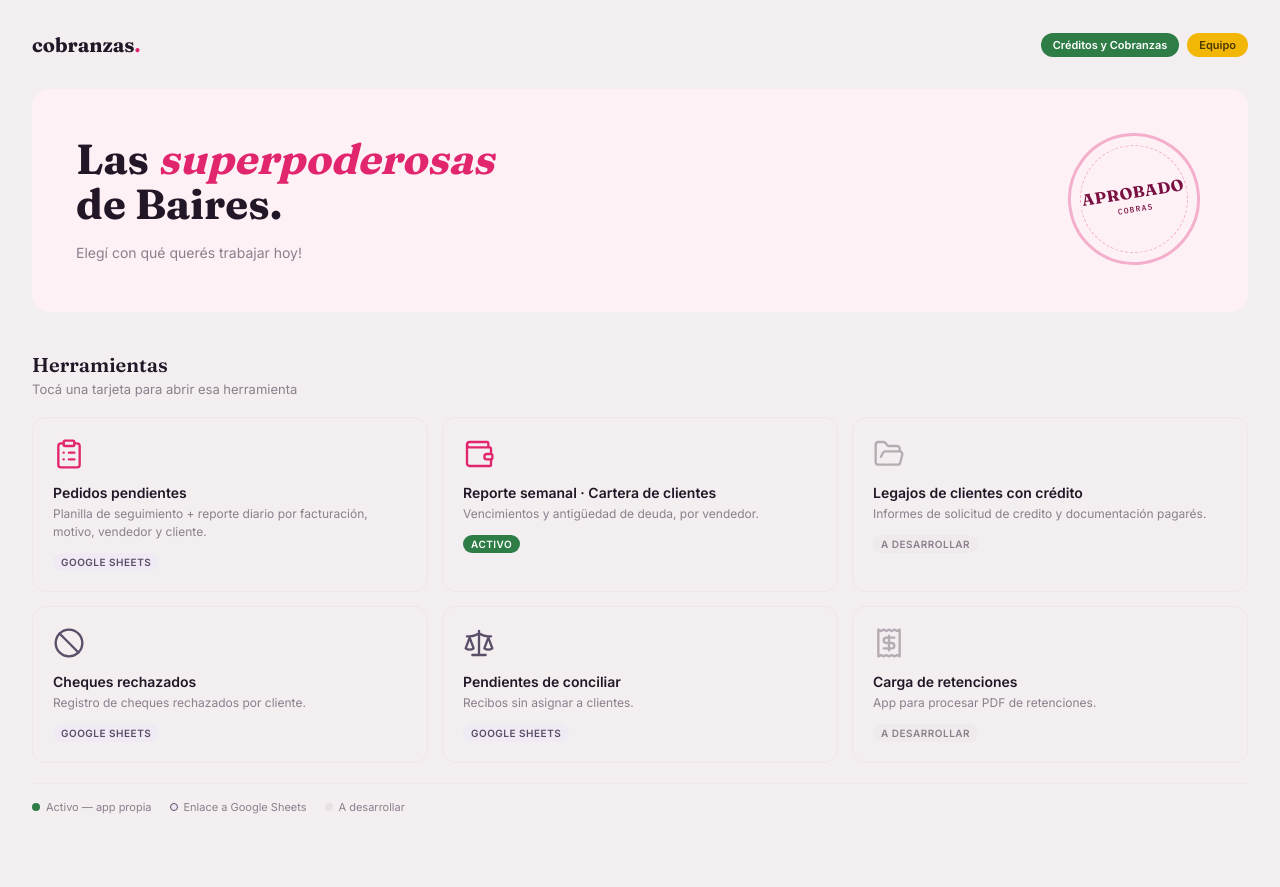
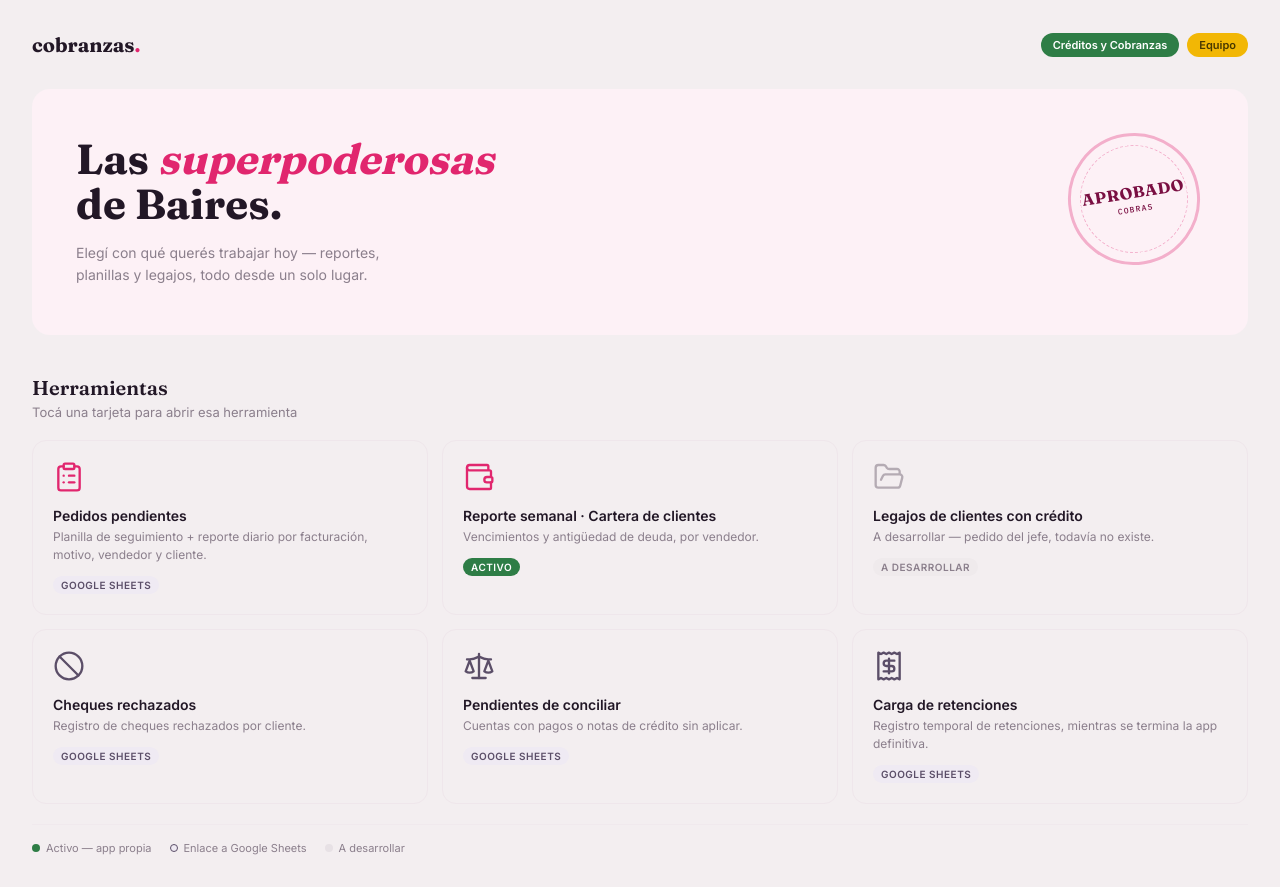
Before and after one commit to maguibaires-netizen/cobranzas-cartera, a React (Vite) app: page / in a window 1280 px wide. Before the commit the page ends 846 px from the top, so only its background shows below. Built offline with nearby package versions, Linux system fonts and the light colour scheme.

Commit message:
Embeber Sheet de retenciones (temporal, mientras se arma la app)

```diff
--- a/src/pages/CargaRetenciones.jsx
+++ b/src/pages/CargaRetenciones.jsx
@@ -1,25 +1,13 @@
-import { Link } from "react-router-dom";
+import SheetEmbed from "../components/SheetEmbed.jsx";
+
+const SHEET_ID = "1JlqWyWlRz8BwQhd7E_89GYN6DXGsDvBsbGtw6Mf9M-c";
 
 export default function CargaRetenciones() {
   return (
-    <>
-      <Link className="back-link" to="/">← Volver al portal</Link>
-
-      <div className="page-header">
-        <div>
-          <div className="page-title">Carga de retenciones</div>
-          <div className="page-sub">App para procesar PDF de retenciones — todavía en desarrollo en otro proyecto.</div>
-        </div>
-        <div className="status-tag" style={{ background: "#EFEAEC", color: "var(--muted)" }}>A desarrollar</div>
-      </div>
-
-      <div className="placeholder-box">
-        <div className="placeholder-title">Todavía no armamos esto 👀</div>
-        <div className="placeholder-sub">
-          Se está desarrollando.
-
-        </div>
-      </div>
-    </>
+    <SheetEmbed
+      titulo="Carga de retenciones"
+      icono="Rt"
+      sheetId={SHEET_ID}
+    />
   );
 }
--- a/src/pages/ChequesRechazados.jsx
+++ b/src/pages/ChequesRechazados.jsx
@@ -1,5 +1,6 @@
 import SheetEmbed from "../components/SheetEmbed.jsx";
 
+// Reemplazá PEGAR_ID_ACA por el ID real del Sheet (mismo procedimiento de siempre).
 const SHEET_ID = "1dmffz8dL2R9RCKCwL6IrepVNO7zFWzVa2C4b70ur6No";
 
 export default function ChequesRechazados() {
--- a/src/pages/Home.jsx
+++ b/src/pages/Home.jsx
@@ -6,7 +6,7 @@ export default function Home() {
     <>
       <div className="hero">
         <div className="hero-headline">Las <em>superpoderosas</em><br />de Baires.</div>
-        <div className="hero-sub">Elegí con qué querés trabajar hoy! </div>
+        <div className="hero-sub">Elegí con qué querés trabajar hoy — reportes, planillas y legajos, todo desde un solo lugar.</div>
         <div className="stamp">
           <div className="stamp-text">
             <div className="stamp-word">APROBADO</div>
@@ -36,7 +36,7 @@ export default function Home() {
         <Link className="tool-card" to="/legajos">
           <FolderOpen className="tool-icon-lg" color="var(--muted)" strokeWidth={1.75} style={{ opacity: 0.6 }} />
           <div className="tool-name">Legajos de clientes con crédito</div>
-          <div className="tool-desc">Informes de solicitud de credito y documentación pagarés. </div>
+          <div className="tool-desc">A desarrollar — pedido del jefe, todavía no existe.</div>
           <div className="tool-status soon">A desarrollar</div>
         </Link>
 
@@ -50,15 +50,15 @@ export default function Home() {
         <Link className="tool-card" to="/pendientes-conciliar">
           <Scale className="tool-icon-lg" color="var(--lav-ink)" strokeWidth={1.75} />
           <div className="tool-name">Pendientes de conciliar</div>
-          <div className="tool-desc">Recibos sin asignar a clientes.</div>
+          <div className="tool-desc">Cuentas con pagos o notas de crédito sin aplicar.</div>
           <div className="tool-status sheets">Google Sheets</div>
         </Link>
 
         <Link className="tool-card" to="/carga-retenciones">
-          <Receipt className="tool-icon-lg" color="var(--muted)" strokeWidth={1.75} style={{ opacity: 0.6 }} />
+          <Receipt className="tool-icon-lg" color="var(--lav-ink)" strokeWidth={1.75} />
           <div className="tool-name">Carga de retenciones</div>
-          <div className="tool-desc">App para procesar PDF de retenciones.</div>
-          <div className="tool-status soon">A desarrollar</div>
+          <div className="tool-desc">Registro temporal de retenciones, mientras se termina la app definitiva.</div>
+          <div className="tool-status sheets">Google Sheets</div>
         </Link>
       </div>
 
--- a/src/pages/Legajos.jsx
+++ b/src/pages/Legajos.jsx
@@ -8,7 +8,7 @@ export default function Legajos() {
       <div className="page-header">
         <div>
           <div className="page-title">Legajos de clientes con crédito</div>
-          <div className="page-sub">A desarrollar.</div>
+          <div className="page-sub">A desarrollar — pedido del jefe, todavía no existe.</div>
         </div>
         <div className="status-tag" style={{ background: "#EFEAEC", color: "var(--muted)" }}>A desarrollar</div>
       </div>
@@ -16,7 +16,8 @@ export default function Legajos() {
       <div className="placeholder-box">
         <div className="placeholder-title">Todavía no armamos esto 👀</div>
         <div className="placeholder-sub">
-          Cuando esté listo lo vas a poder ver por aquí
+          Cuando estés lista para encararlo, avisá y lo planeamos juntas: qué datos necesita cada legajo,
+          de dónde salen, y cómo se va a ver.
         </div>
       </div>
     </>
--- a/src/pages/PendientesConciliar.jsx
+++ b/src/pages/PendientesConciliar.jsx
@@ -13,7 +13,7 @@ export default function PendientesConciliar() {
       actualizar={{
         url: REPORTE_URL,
         clave: CLAVE_ACTUALIZAR,
-        confirmMsg: "¿Segura que querés actualizar?",
+        confirmMsg: "¿Segura que querés actualizar? Esto vuelve a traer los datos desde \"mayor\" y reemplaza las columnas de Haber y Debe.",
       }}
     />
   );
```
